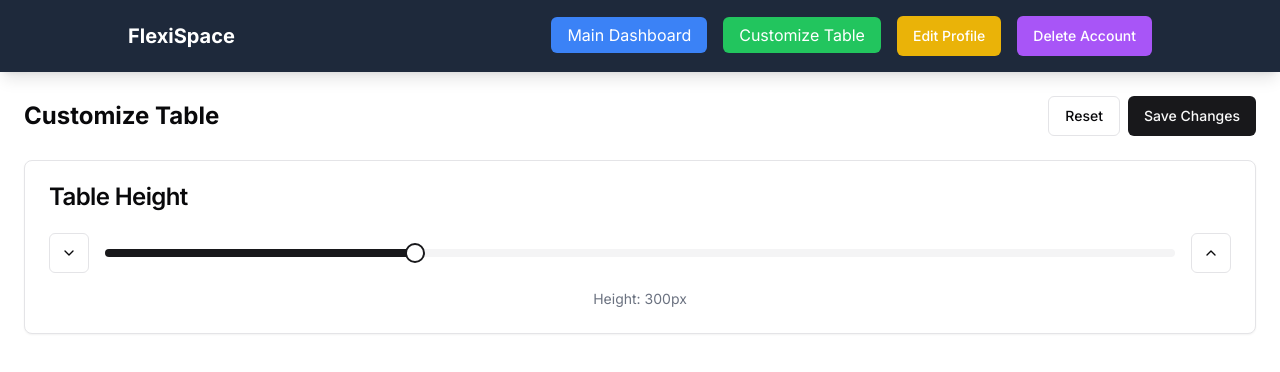
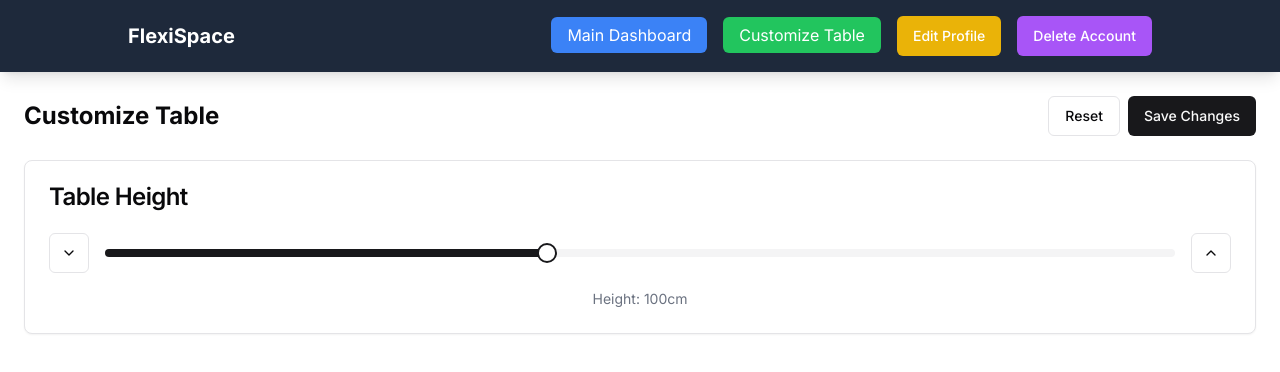
Before and after one commit to Vedat-Esendag/master-system, a Next.js app in the folder master-system/: page /CustomizeTable in a window 1280 px wide. Shown: the top 372 px of the page. Built offline with nearby package versions, Linux system fonts and the light colour scheme.

Commit message:
Update CustomizeTable.tsx

```diff
--- a/master-system/components/CustomizeTable.tsx
+++ b/master-system/components/CustomizeTable.tsx
@@ -7,9 +7,9 @@ import { Button } from "@/components/ui/button"
 import { ChevronUp, ChevronDown } from "lucide-react"
 
 export default function CustomizeTable() {
-  const [tableHeight, setTableHeight] = useState(300)
-  const MIN_HEIGHT = 100
-  const MAX_HEIGHT = 800
+  const [tableHeight, setTableHeight] = useState(100)
+  const MIN_HEIGHT = 30
+  const MAX_HEIGHT = 200
 
   const handleHeightChange = (value: number[]) => {
     setTableHeight(value[0])
@@ -57,7 +57,7 @@ export default function CustomizeTable() {
             </Button>
           </div>
           <div className="text-center text-sm text-gray-500">
-            Height: {tableHeight}px
+            Height: {tableHeight}cm
           </div>
         </div>
       </CardContent>
```
